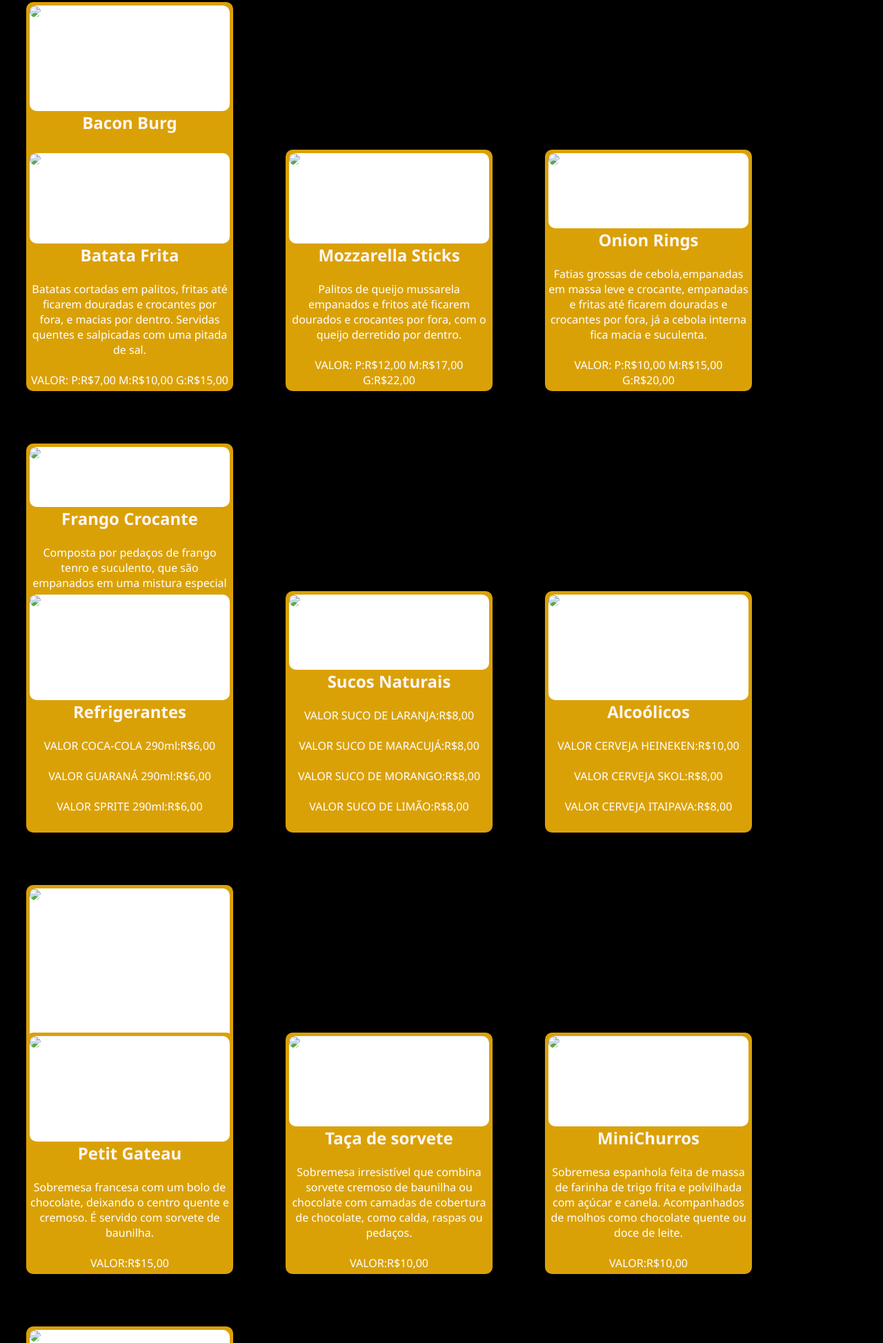
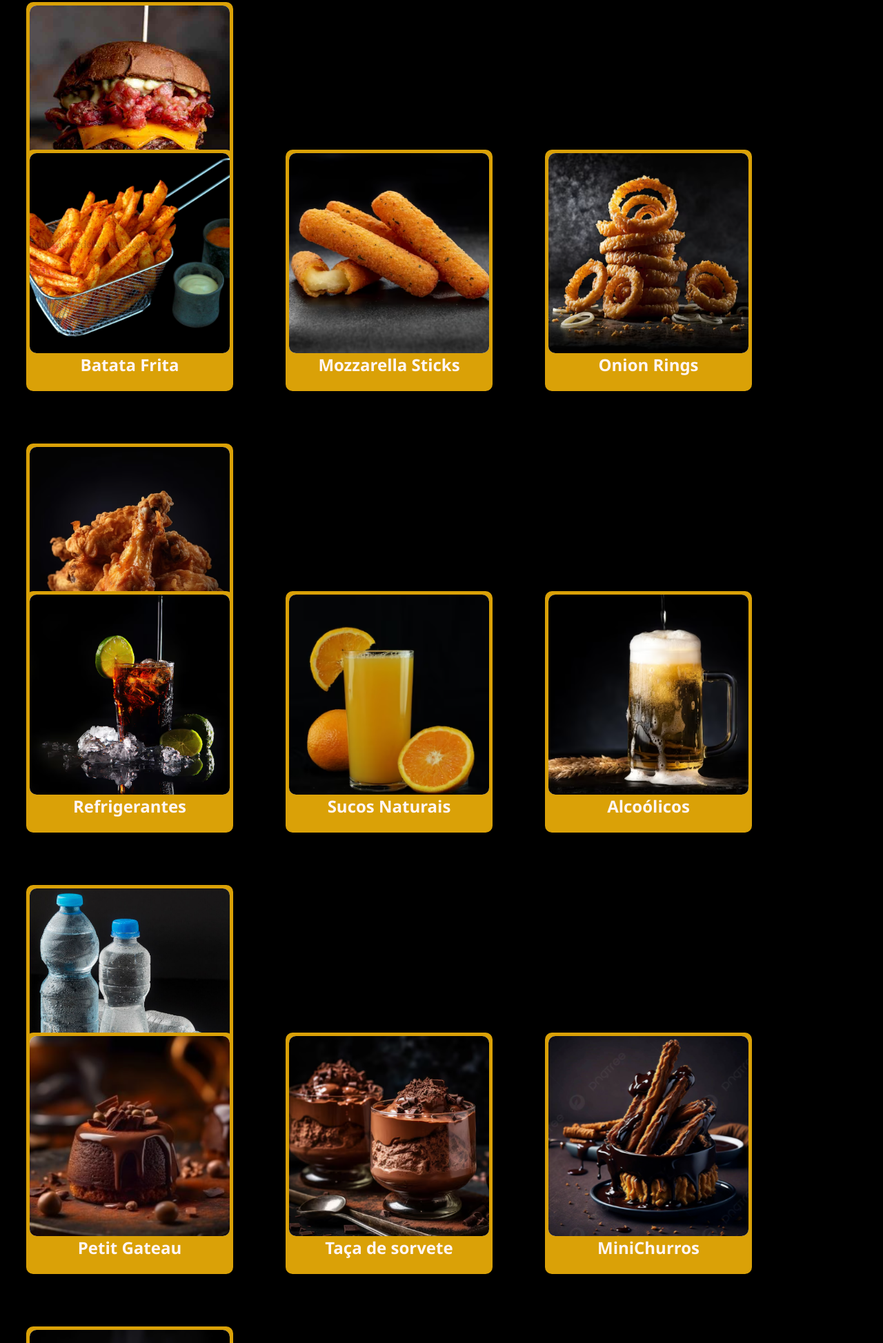
Before and after one commit to MDomantunes/Projeto-Card-pio, a plain HTML site: page index.html in a window 1280 px wide. Shown: the part 853-2800 px from the top of the page at 69% size. Drawn offline with Linux system fonts and the light colour scheme.

Commit message:
Add files via upload

```diff
--- a/index.html
+++ b/index.html
@@ -12,7 +12,7 @@
     <div id="linha_topo">
         <header>
             <figure id="logo">
-                <img src="logo3.0.png" />
+                <img src="./imagens/logo3.0.png" />
 
             </figure>
             <h1> MEGA BURGUER </h1>
@@ -30,7 +30,7 @@
     <section id="parte1">
         <section class="card">
             <figure>
-                <img src="lanche.1.webp" />
+                <img src="./imagens/lanche.1.webp" />
             </figure>
             <h2>Salada Burg </h2>
             <br>
@@ -39,7 +39,7 @@
         </section>
         <section class="card">
             <figure>
-                <img src="lanche.frango2.png" />
+                <img src="./imagens/lanche.frango2.png" />
             </figure>
             <h2>Frango Burg </h2>
             <br>
@@ -48,7 +48,7 @@
         </section>
         <section class="card">
             <figure>
-                <img src="lanche.vegano.png" />
+                <img src="./imagens/lanche.vegano.png" />
             </figure>
             <h2>Vegano Burg </h2>
             <br>
@@ -58,7 +58,7 @@
 
         <section class="card">
             <figure>
-                <img src="lanche.bacon.png" />
+                <img src="./imagens/lanche.bacon.png" />
             </figure>
             <h2>Bacon Burg </h2>
             <br>
@@ -70,7 +70,7 @@
     <section id="parte2">
         <section class="card">
             <figure>
-                <img src="porção.batata.png" />
+                <img src="./imagens/porção.batata.png" />
             </figure>
             <h2>Batata Frita</h2>
             <br>
@@ -80,7 +80,7 @@
 
  <section class="card">
             <figure>
-                <img src="porção.queijo.png" />
+                <img src="./imagens/porção.queijo.png" />
             </figure>
             <h2>Mozzarella Sticks</h2>
             <br>
@@ -90,7 +90,7 @@
 
         <section class="card">
             <figure>
-                <img src="porção.cebola.png" />
+                <img src="./imagens/porção.cebola.png" />
             </figure>
             <h2>Onion Rings</h2>
             <br>
@@ -100,7 +100,7 @@
 
         <section class="card">
             <figure>
-                <img src="porção.frango.png" />
+                <img src="./imagens/porção.frango.png" />
             </figure>
             <h2>Frango Crocante</h2>
             <br>
@@ -112,7 +112,7 @@
     <section id="parte3">
 <section class="card">
             <figure>
-                <img src="refrigerante.png" />
+                <img src="./imagens/refrigerante.png" />
             </figure>
             <h2>Refrigerantes</h2>
             <br>
@@ -124,7 +124,7 @@
 
         <section class="card">
             <figure>
-                <img src="suconatural.2.png" />
+                <img src="./imagens/suconatural.2.png" />
             </figure>
             <h2>Sucos Naturais</h2>
             <br>
@@ -138,7 +138,7 @@
 
         <section class="card">
             <figure>
-                <img src="bebidas.png" />
+                <img src="./imagens/bebidas.png" />
             </figure>
             <h2>Alcoólicos</h2>
             <br>
@@ -150,7 +150,7 @@
 
         <section class="card">
             <figure>
-                <img src="aguamineral.png" />
+                <img src="./imagens/aguamineral.png" />
             </figure>
             <h2>Água</h2>
             <br>
@@ -163,7 +163,7 @@
     <section id="parte4">
         <section class="card">
             <figure>
-                <img src="sobremesa.petti.png" />
+                <img src="./imagens/sobremesa.petti.png" />
             </figure>
             <h2>Petit Gateau </h2>
             <br>
@@ -172,7 +172,7 @@
         </section>
         <section class="card">
             <figure>
-                <img src="sobremsa.sorvete.png" />
+                <img src="./imagens/sobremsa.sorvete.png" />
             </figure>
             <h2>Taça de sorvete </h2>
             <br>
@@ -181,7 +181,7 @@
         </section>
         <section class="card">
             <figure>
-                <img src="sobremesa.churros.png" />
+                <img src="./imagens/sobremesa.churros.png" />
             </figure>
             <h2> MiniChurros</h2>
             <br>
@@ -191,7 +191,7 @@
 
         <section class="card">
             <figure>
-                <img src="sobremesa.torta1.png" />
+                <img src="./imagens/sobremesa.torta1.png" />
             </figure>
             <h2>Cheesecake </h2>
             <br>
```
